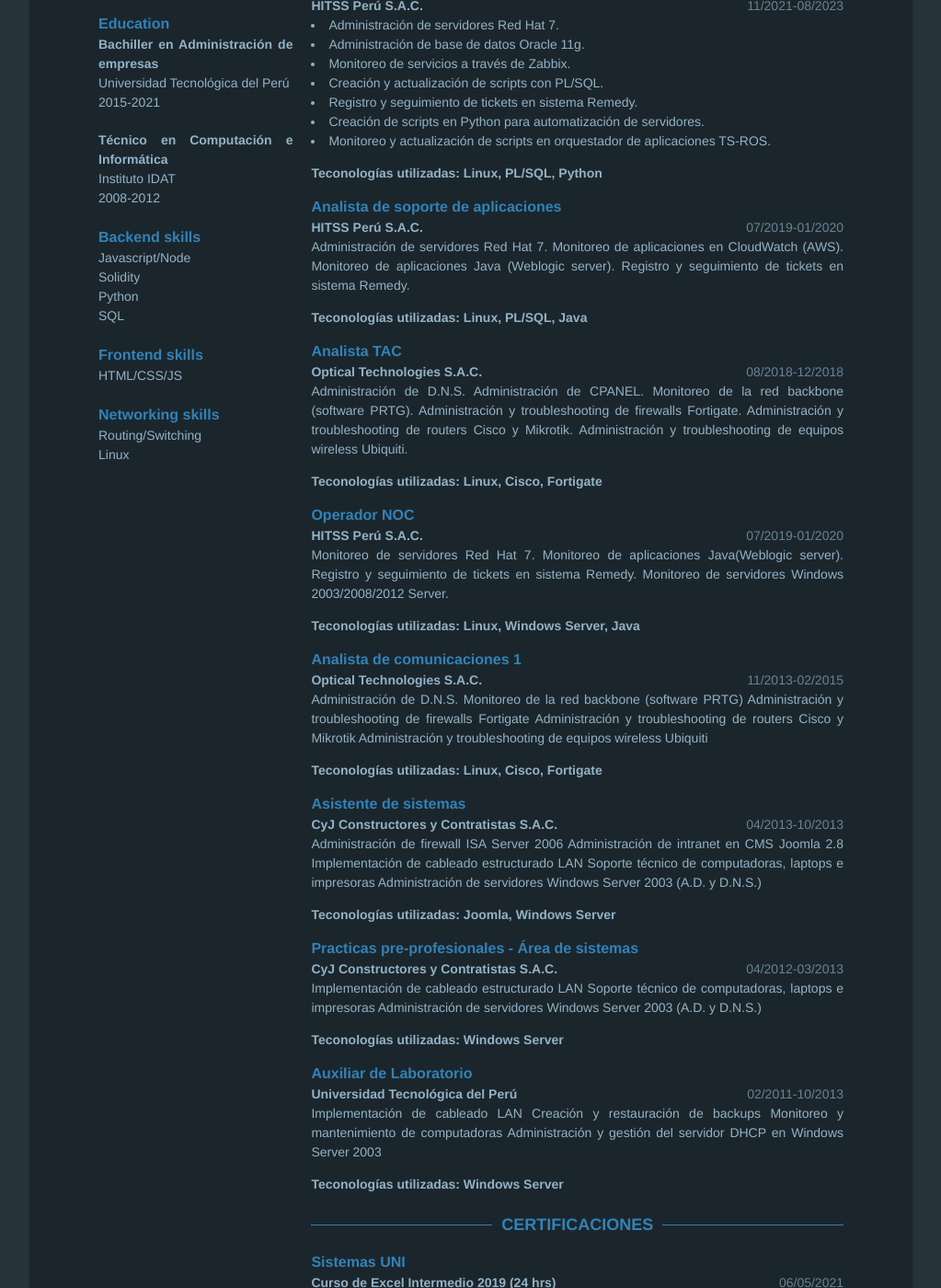
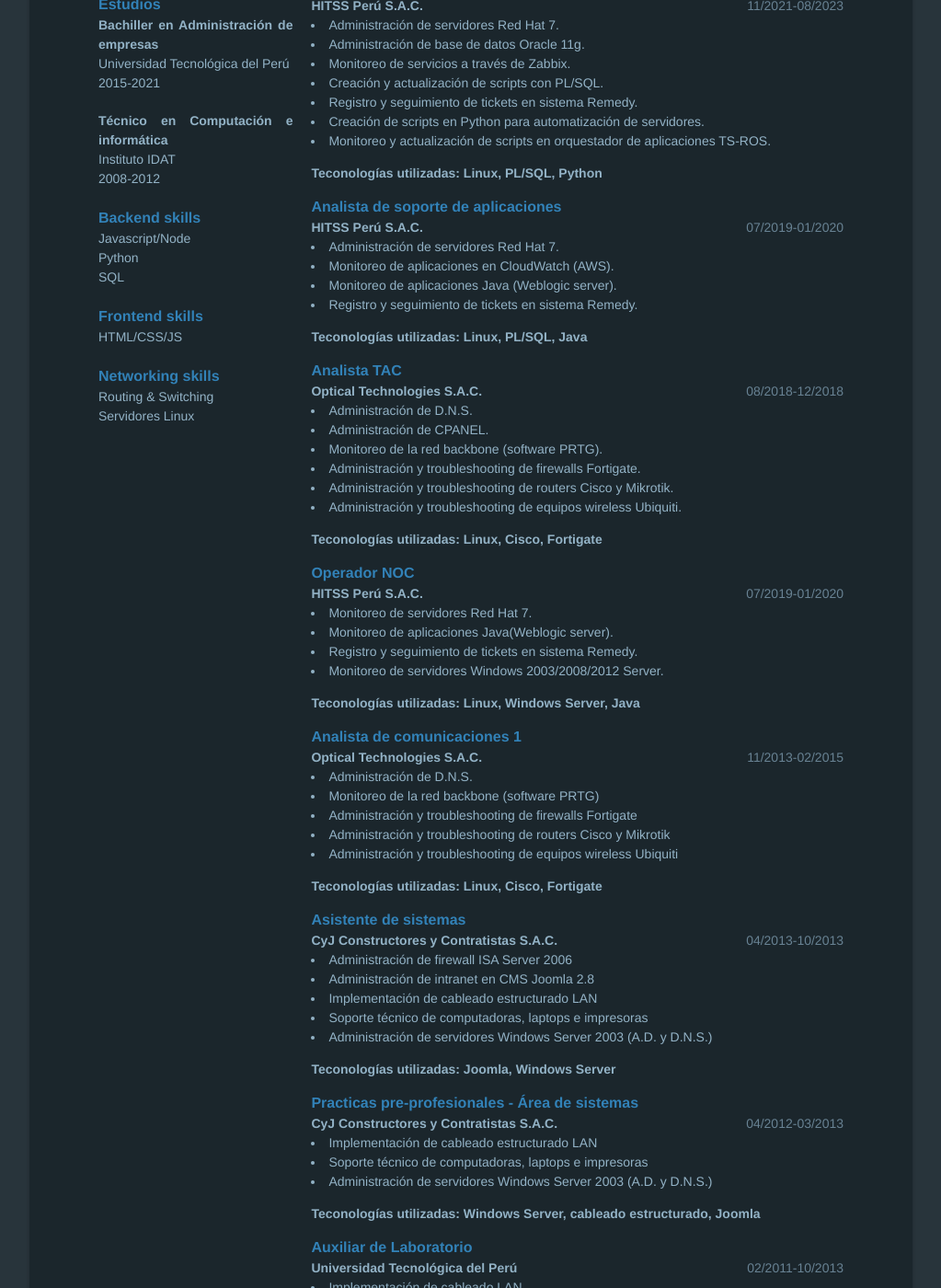
Before and after one commit to diegoaaron/cv, a Jekyll site: the page built from index.html, in a window 1280 px wide and 1400 px high, scrolled down 407 px. Shown: the whole window at 92% size, without its empty margins (128-1151 px from the left). Built offline with Jekyll 4.4.1, drawn with Linux system fonts in a browser that asks for light colours; some of the changed lines change nothing that is shown; some of the changed text lies outside the part shown.

Commit message:
actualizar layouts

```diff
--- a/_data/data.yml
+++ b/_data/data.yml
@@ -4,22 +4,21 @@
 # Sidebar
 contact:
   email: diegoaarondv@gmail.com
+  phone: +51 968 15 28 68
+  twitter: diegoaarondv989
   github: diegoaaron
+#  gitlab: johndoe
 #  linkedin: johndoe
-  phone: +51 968 15 28 68
-#  gitlab: johndoe
-  twitter: diegoaarondv989
 
 languages:
-  - idiom: Español
-  - idiom: Ingles
+  - idiom: Ingles intermedio
 
 education:
   - degree: Bachiller en Administración de empresas
     time: 2015-2021
     university: Universidad Tecnológica del Perú
 
-  - degree: Técnico en Computación e Informática
+  - degree: Técnico en Computación e informática
     time: 2008-2012
     university: Instituto IDAT
 
@@ -27,7 +26,6 @@
   - category: Backend
     skill:
       - Javascript/Node
-      - Solidity
       - Python
       - SQL
   - category: Frontend
@@ -35,12 +33,12 @@
       - HTML/CSS/JS
   - category: Networking
     skill:
-      - Routing/Switching
-      - Linux
+      - Routing & Switching
+      - Servidores Linux
 
 # Profile
 profile: |
-  Bachiller en administración y técnico en informática con experiencia en analisis y solución de problemas asociados con aplicaciones empresariales. En mi trayectoria he logrado  cumplir con los objetivos asociados a mi cargo y trabajando de forma óptima con las áreas involucradas.
+  Bachiller en administración y técnico en informática con experiencia en análisis y solución de problemas relacionados con aplicaciones empresariales del sector de telecomunicaciones. En mi trayectoria he logrado  cumplir con los objetivos asociados a mi cargo y trabajando de forma óptima con las áreas involucradas.
 
 # Experience
 experience:
@@ -64,11 +62,13 @@
   - role: Analista de soporte de aplicaciones
     time: 07/2019-01/2020
     company: HITSS Perú S.A.C.
-    details: |
-      Administración de servidores Red Hat 7.
-      Monitoreo de aplicaciones en CloudWatch (AWS).
-      Monitoreo de aplicaciones Java (Weblogic server).
-      Registro y seguimiento de tickets en sistema Remedy.
+#    details: |
+#      Administración de servidores Red Hat 7.
+    tareas:
+     - tar: Administración de servidores Red Hat 7.
+     - tar: Monitoreo de aplicaciones en CloudWatch (AWS).
+     - tar: Monitoreo de aplicaciones Java (Weblogic server).
+     - tar: Registro y seguimiento de tickets en sistema Remedy.
 
     technologies_used: |
       Linux, PL/SQL, Java
@@ -76,13 +76,15 @@
   - role: Analista TAC
     time: 08/2018-12/2018
     company: Optical Technologies S.A.C.
-    details: |
-      Administración de D.N.S.
-      Administración de CPANEL.
-      Monitoreo de la red backbone (software PRTG).
-      Administración y  troubleshooting  de firewalls Fortigate.
-      Administración y  troubleshooting de routers Cisco y Mikrotik.
-      Administración y  troubleshooting  de equipos wireless Ubiquiti.
+#    details: |
+#      Administración de D.N.S.
+    tareas:
+     - tar: Administración de D.N.S.
+     - tar: Administración de CPANEL.
+     - tar: Monitoreo de la red backbone (software PRTG).
+     - tar: Administración y  troubleshooting  de firewalls Fortigate.
+     - tar: Administración y  troubleshooting de routers Cisco y Mikrotik.
+     - tar: Administración y  troubleshooting  de equipos wireless Ubiquiti.
 
     technologies_used: |
       Linux, Cisco, Fortigate
@@ -90,11 +92,13 @@
   - role: Operador NOC
     time: 07/2019-01/2020
     company: HITSS Perú S.A.C.
-    details: |
-      Monitoreo de servidores Red Hat 7.
-      Monitoreo de aplicaciones Java(Weblogic server).
-      Registro y seguimiento de tickets en sistema Remedy.
-      Monitoreo de servidores Windows 2003/2008/2012 Server.
+#    details: |
+#      Monitoreo de servidores Red Hat 7.
+    tareas:
+     - tar: Monitoreo de servidores Red Hat 7.
+     - tar: Monitoreo de aplicaciones Java(Weblogic server).
+     - tar: Registro y seguimiento de tickets en sistema Remedy.
+     - tar: Monitoreo de servidores Windows 2003/2008/2012 Server.
 
     technologies_used: |
       Linux, Windows Server, Java
@@ -102,12 +106,14 @@
   - role: Analista de comunicaciones 1
     time: 11/2013-02/2015
     company: Optical Technologies S.A.C.
-    details: |
-      Administración de D.N.S.
-      Monitoreo de la red backbone (software PRTG)
-      Administración y  troubleshooting  de firewalls Fortigate
-      Administración y  troubleshooting de routers Cisco y Mikrotik
-      Administración y  troubleshooting  de equipos wireless Ubiquiti
+#    details: |
+#      Administración de D.N.S.
+    tareas:
+     - tar: Administración de D.N.S.
+     - tar: Monitoreo de la red backbone (software PRTG)
+     - tar: Administración y  troubleshooting  de firewalls Fortigate
+     - tar: Administración y  troubleshooting de routers Cisco y Mikrotik
+     - tar: Administración y  troubleshooting  de equipos wireless Ubiquiti
 
     technologies_used: |
       Linux, Cisco, Fortigate
@@ -115,12 +121,14 @@
   - role: Asistente de sistemas
     time: 04/2013-10/2013
     company: CyJ Constructores y Contratistas S.A.C.
-    details: |
-      Administración de firewall ISA Server 2006
-      Administración de intranet en CMS Joomla 2.8
-      Implementación de cableado estructurado LAN
-      Soporte técnico de computadoras, laptops e impresoras
-      Administración de servidores Windows Server 2003 (A.D. y D.N.S.)
+#    details: |
+#      Administración de firewall ISA Server 2006
+    tareas:
+     - tar: Administración de firewall ISA Server 2006
+     - tar: Administración de intranet en CMS Joomla 2.8
+     - tar: Implementación de cableado estructurado LAN
+     - tar: Soporte técnico de computadoras, laptops e impresoras
+     - tar: Administración de servidores Windows Server 2003 (A.D. y D.N.S.)
 
     technologies_used: |
       Joomla, Windows Server
@@ -128,25 +136,29 @@
   - role: Practicas pre-profesionales - Área de sistemas
     time: 04/2012-03/2013
     company: CyJ Constructores y Contratistas S.A.C.
-    details: |
-      Implementación de cableado estructurado LAN
-      Soporte técnico de computadoras, laptops e impresoras
-      Administración de servidores Windows Server 2003 (A.D. y D.N.S.)
+#    details: |
+#      Implementación de cableado estructurado LAN
+    tareas:
+     - tar: Implementación de cableado estructurado LAN
+     - tar: Soporte técnico de computadoras, laptops e impresoras
+     - tar: Administración de servidores Windows Server 2003 (A.D. y D.N.S.)
 
     technologies_used: |
-      Windows Server
+      Windows Server, cableado estructurado, Joomla
 
   - role: Auxiliar de Laboratorio
     time: 02/2011-10/2013
     company: Universidad Tecnológica del Perú
-    details: |
-      Implementación de cableado LAN
-      Creación y restauración de backups
-      Monitoreo y mantenimiento de computadoras
-      Administración y gestión del servidor DHCP en Windows Server 2003
+#    details: |
+#      Implementación de cableado LAN
+    tareas:
+     - tar: Implementación de cableado LAN
+     - tar: Creación y restauración de backups
+     - tar: Monitoreo y mantenimiento de computadoras
+     - tar: Administración y gestión del servidor DHCP en Windows Server 2003
 
     technologies_used: |
-      Windows Server
+      Windows Server, cableado estructurado
 
 # Certificaciones
 certification:
--- a/_includes/contact.html
+++ b/_includes/contact.html
@@ -1,7 +1,7 @@
 {% assign contact = site.data.data.contact %}
 {% if contact %}
 <section class="contact">
-    <div class="title">Contact</div>
+    <div class="title">Contacto</div>
     {% if contact.email %}
         <div class="contact-item">
             <i data-feather="mail"></i>
--- a/_includes/education.html
+++ b/_includes/education.html
@@ -1,7 +1,7 @@
 {% assign education = site.data.data.education %}
 {% if education %}
 <section class="education">
-    <div class="title">Education</div>
+    <div class="title">Estudios</div>
     {% for ed in education %}
         <div class="education-item">
             <div class="degree">{{ed.degree}}</div>
--- a/_includes/languages.html
+++ b/_includes/languages.html
@@ -1,7 +1,7 @@
 {% assign languages = site.data.data.languages %}
 {% if languages %}
 <section class="languages">
-    <div class="title">Languages</div>
+    <div class="title">Idiomas</div>
     {% for lang in languages %}
         <div class="idiom">{{lang.idiom}}</div>
     {% endfor %}
```
